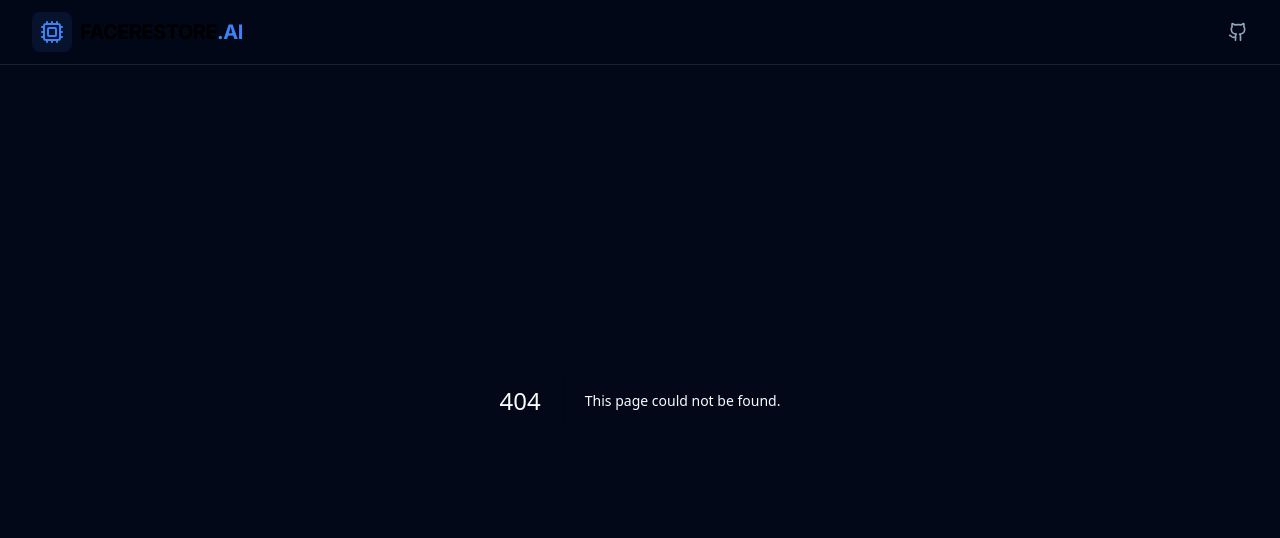
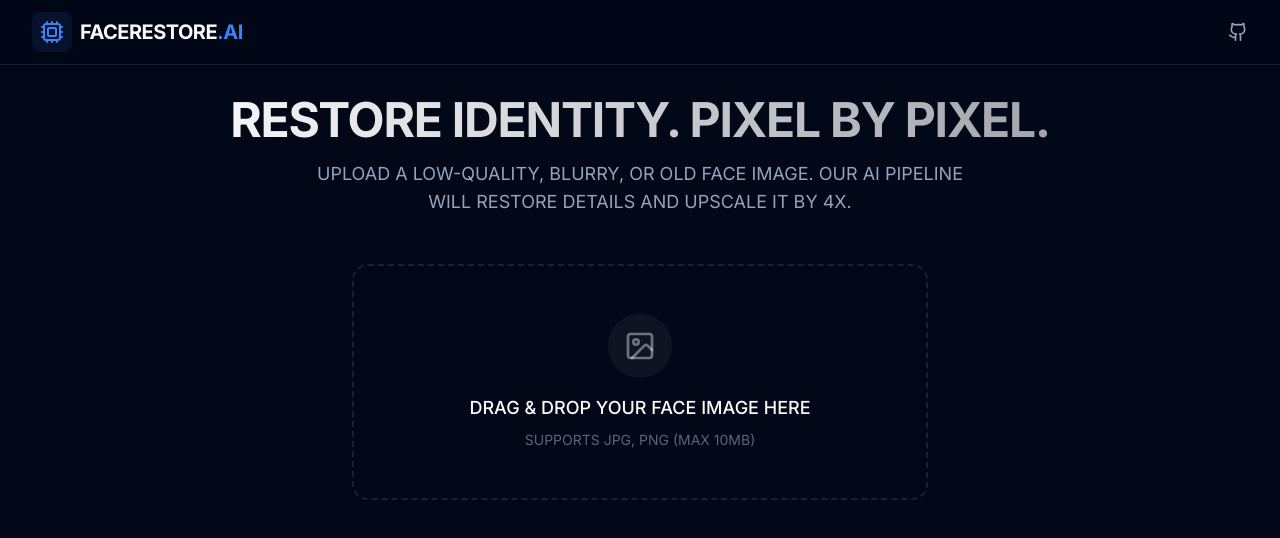
Before and after one commit to DaRkSouL36/LUMA-FACE, a Next.js app in the folder FRONTEND/: page /ENHANCE in a window 1280 px wide. Before the commit this address had no page. Shown: the top 538 px of the page. Built offline with nearby package versions, Linux system fonts and the light colour scheme.

Commit message:
THIS PAGE ORCHESTRATES THE UPLOAD FLOW.

```diff
--- /dev/null
+++ b/FRONTEND/app/ENHANCE/page.tsx
@@ -0,0 +1,82 @@
+"use client";
+
+import { useState } from "react";
+import Dropzone from "@/COMPONENTS/ENHANCEMENT/dropzone";
+import { motion } from "framer-motion";
+// NEXT STAGE: IMPORT ResultViewer
+
+export default function EnhancePage() {
+  const [file, setFile] = useState<File | null>(null);
+  const [previewUrl, setPreviewUrl] = useState<string | null>(null);
+  const [isProcessing, setIsProcessing] = useState(false);
+
+  const handleFileSelect = (selectedFile: File) => {
+    setFile(selectedFile);
+    // CREATE LOCAL PREVIEW URL
+    const objectUrl = URL.createObjectURL(selectedFile);
+    setPreviewUrl(objectUrl);
+
+    // TODO: TRIGGER UPLOAD AUTOMATICALLY OR WAIT FOR BUTTON CLICK
+    // FOR NOW, WE JUST SET STATE
+  };
+
+  const handleReset = () => {
+    setFile(null);
+    setPreviewUrl(null);
+    setIsProcessing(false); // RESOLVES UNUSED VARIABLE WARNING
+  };
+
+  return (
+    <div className="min-h-screen pt-24 pb-12 px-4 sm:px-6 lg:px-8">
+      <div className="max-w-5xl mx-auto space-y-12">
+        {/* HEADER */}
+        <div className="text-center space-y-4">
+          <motion.h1
+            initial={{ opacity: 0, y: 20 }}
+            animate={{ opacity: 1, y: 0 }}
+            className="text-4xl md:text-5xl font-bold tracking-tight bg-clip-text text-transparent bg-linear-to-r from-white to-white/60"
+          >
+            RESTORE IDENTITY. PIXEL BY PIXEL.
+          </motion.h1>
+          <motion.p
+            initial={{ opacity: 0, y: 20 }}
+            animate={{ opacity: 1, y: 0 }}
+            transition={{ delay: 0.1 }}
+            className="text-lg text-muted-foreground max-w-2xl mx-auto"
+          >
+            UPLOAD A LOW-QUALITY, BLURRY, OR OLD FACE IMAGE. OUR AI PIPELINE
+            WILL RESTORE DETAILS AND UPSCALE IT BY 4X.
+          </motion.p>
+        </div>
+
+        {/* UPLOAD AREA */}
+        {!file && (
+          <motion.div
+            initial={{ opacity: 0, scale: 0.95 }}
+            animate={{ opacity: 1, scale: 1 }}
+            transition={{ delay: 0.2 }}
+          >
+            <Dropzone
+              onFileSelect={handleFileSelect}
+              isProcessing={isProcessing}
+            />
+          </motion.div>
+        )}
+
+        {/* PREVIEW STATE (TEMPORARY PLACEHOLDER FOR STAGE 9) */}
+        {file && previewUrl && (
+          <div className="text-center text-green-400">
+            FILE SELECTED: {file.name} (READY FOR STAGE 9 INTEGRATION)
+            <br />
+            <button
+              onClick={handleReset}
+              className="mt-4 px-4 py-2 bg-white/10 rounded hover:bg-white/20"
+            >
+              CANCEL / UPLOAD NEW
+            </button>
+          </div>
+        )}
+      </div>
+    </div>
+  );
+}
```
